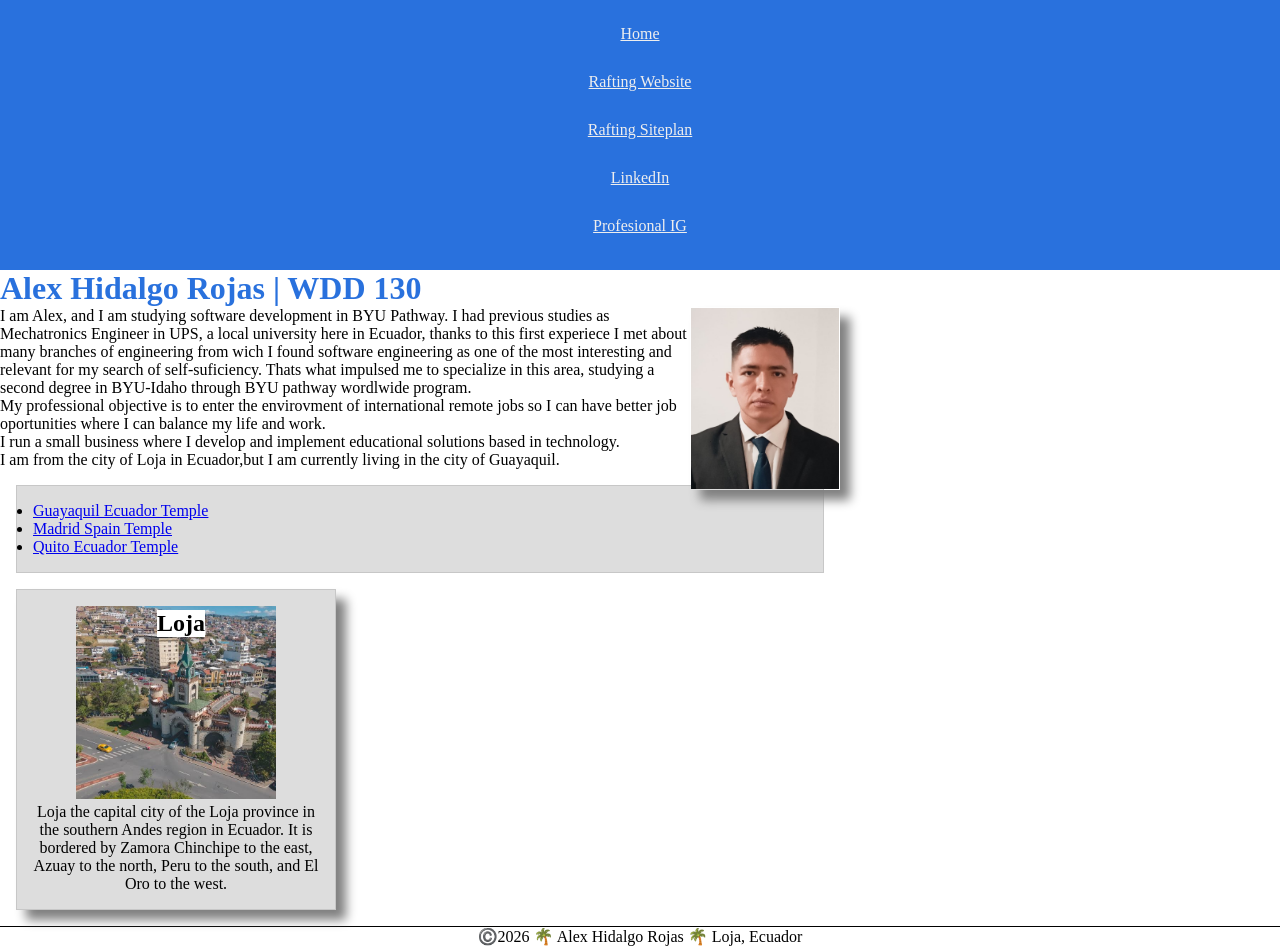
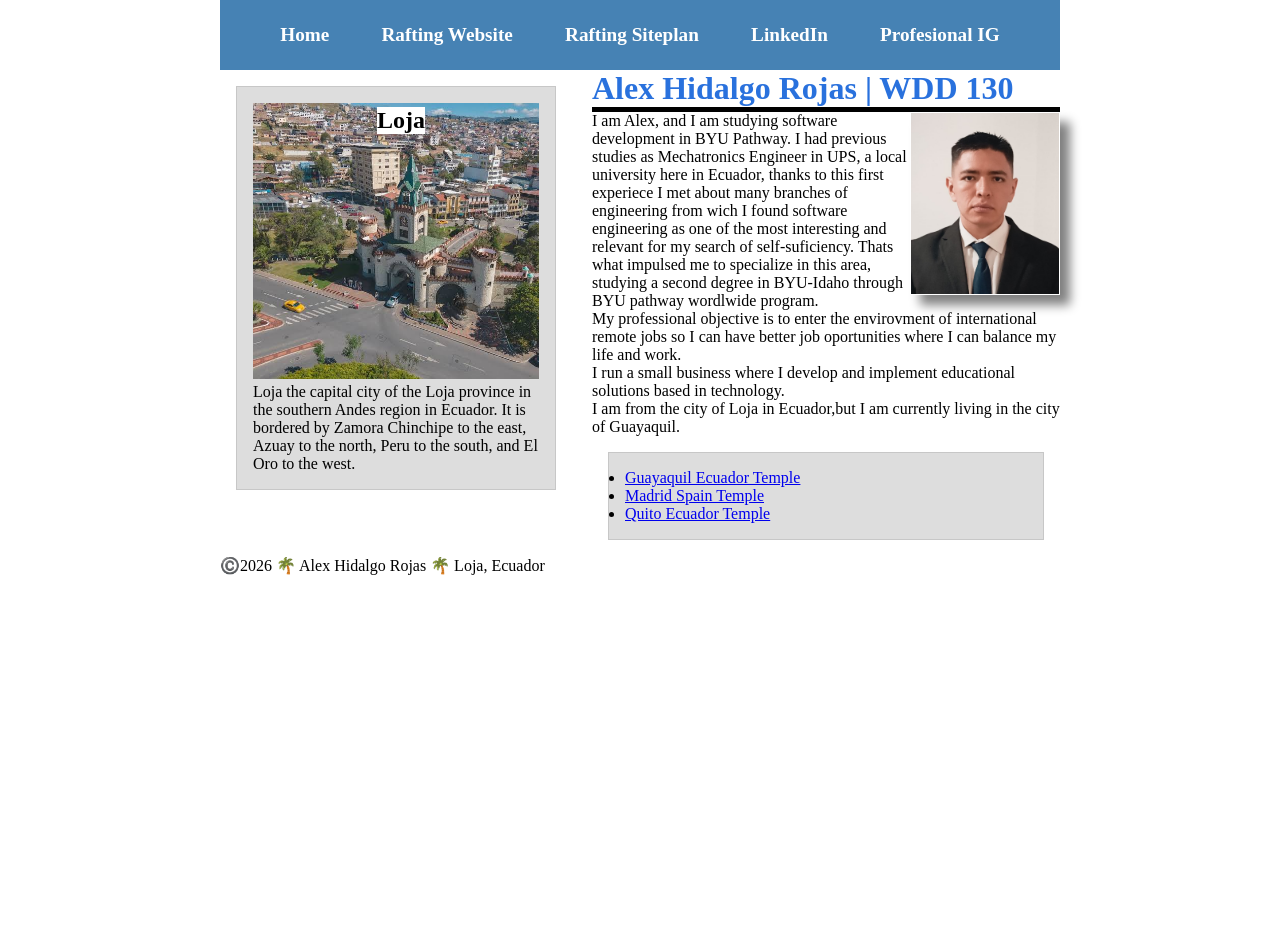
Before and after one commit to AlexElectron01/wdd130, a plain HTML site: page index.html in a window 1280 px wide. After the commit the page ends 800 px from the top, so only its background shows below. Drawn offline with Linux system fonts and the light colour scheme.

Commit message:
week4 code_along

```diff
--- a/index.html
+++ b/index.html
@@ -22,7 +22,7 @@
 
   </header>
 
-
+  <div class="grid">
     <main>
       <h1>Alex Hidalgo Rojas | WDD 130</h1>
       <img src="images/profile.jpg" alt="photo of me" width="200">
@@ -65,7 +65,7 @@
         north, Peru to the south, and El Oro to the west.
       </p>
     </aside>
-
+  </div>
 
   <footer>
     <p>©️2026 🌴 Alex Hidalgo Rojas 🌴 Loja, Ecuador</p>
--- a/styles/styles.css
+++ b/styles/styles.css
@@ -6,45 +6,49 @@
     box-sizing: border-box;
 }
 
-
-header {
-    text-align: center;
-
+header,
+footer,
+.grid {
+    max-width: 840px;
+    margin: 0 auto;
 }
 
 nav {
-    background-color: #2971dd;
-    padding: 15px;
+
+    justify-content: space-evenly;
+    background-color: steelblue;
+    padding: 1rem;
+    display: flex;
+    align-items: center;
 
 }
 
 nav a {
 
     display: block;
-    color: #eee;
-    padding: 10px 15px 20px 15px;
+    padding: 0.5rem;
+    text-decoration: none;
+    font-size: 1.2rem;
+    font-weight: 700;
+    color: #fff;
+    /* shorthand for white */
 }
 
 main {
-    max-width: 840px;
-
+    grid-column: 2/3;
+    grid-row: 1/2;
 }
 
 h1 {
-    color: #2971dd
+    color: #2971dd;
+    border-bottom: 5px solid black;
 }
 
 aside {
     width: 20rem;
-    margin: 1rem;
-    border: 1px solid rgb(0 0 0 / 0.2);
-    /* 1️⃣ */
-    padding: 1rem;
-    background-color: #eee;
-    color: #333;
-    text-align: center;
-    box-shadow: 10px 10px 10px gray;
     position: relative;
+    grid-column: 1/2;
+    grid-row: 1/2;
 }
 
 aside h2 {
@@ -55,7 +59,7 @@ aside h2 {
 }
 
 aside img {
-    width: 200px;
+    width: 100%;
     height: auto;
 }
 
@@ -73,15 +77,14 @@ p {
     padding: 0;
 }
 
-footer {
-    margin-top: 15px;
-    border-top: 1px solid #000;
-    text-align: center;
+/* Class Selectors */
+
+.grid {
+    display: grid;
+    grid-template-columns: 1fr 2fr;
+    gap: 20px;
+    align-items: start;
 }
-
-
-
-/* Class Selectors */
 
 .box {
     margin: 1rem;
```
Lines whose indentation alone changed are shown as unchanged.
